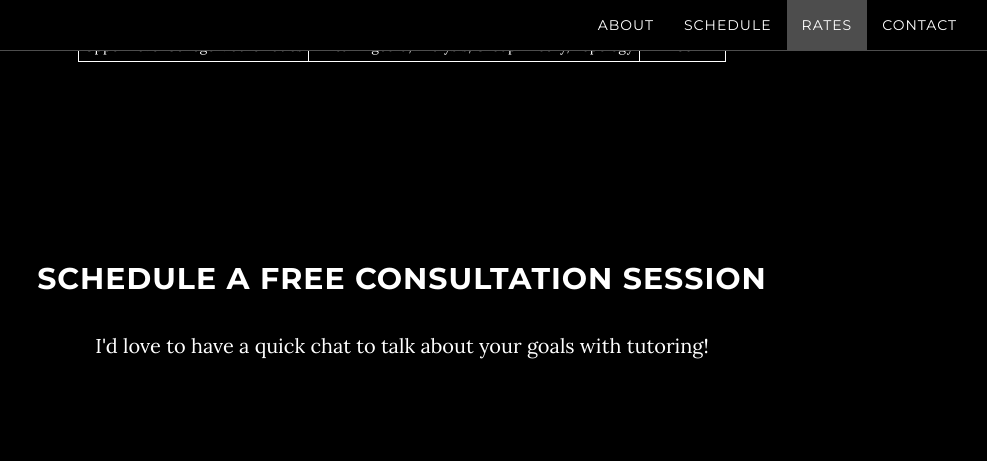
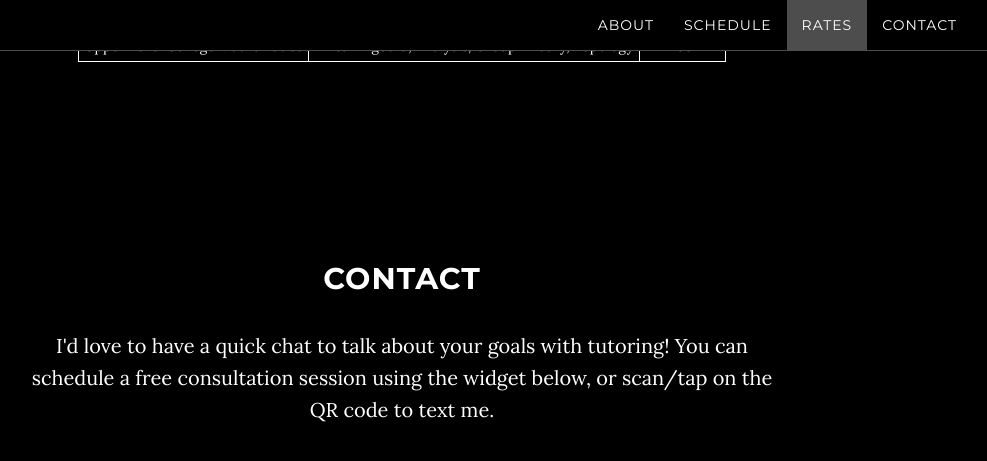
Before and after one commit to taro-shima/taro-shima.github.io, a Jekyll site: the page built from index.html, in a window 1280 px wide and 900 px high, scrolled down 1982 px. Shown: the top 461 px of the window, without its empty margins (238-1225 px from the left). Built offline with Jekyll 4.4.1, drawn with Linux system fonts in a browser that asks for light colours; some of the changed text lies outside the part shown.

Commit message:
reorg of schedule

```diff
--- a/_includes/contact.html
+++ b/_includes/contact.html
@@ -3,7 +3,7 @@
         <div class="row">
             <div class="col-lg-8 col-lg-offset-2">
                 <h2>Contact</h2>
-                <p>I'd love to have a quick chat to talk about your goals with tutoring! You can schedule a free consultation session using the widget below, or scan/tap on the QR code.</p>
+                <p>I'd love to have a quick chat to talk about your goals with tutoring! You can schedule a free consultation session using the widget below, or scan/tap on the QR code to text me.</p>
                 <!-- Calendly inline widget begin -->
                 <div class="calendly-inline-widget" data-url="https://calendly.com/taroshima?hide_gdpr_banner=1&background_color=000000&text_color=fcf9f9&primary_color=b0c7ea" style="min-width:320px;height:630px;"></div>
                 <script type="text/javascript" src="https://assets.calendly.com/assets/external/widget.js" async></script>
--- a/_includes/schedule.html
+++ /dev/null
@@ -1,15 +0,0 @@
-    <!-- Download Section -->
-    <section id="schedule" class="content-section text-center">
-        <div class="schedule-section">
-            <div class="container">
-                <div class="col-lg-8 col-lg-offset-2">
-                  <h2>Schedule a free consultation session</h2>
-                  <p>I'd love to have a quick chat to talk about your goals with tutoring!</p>
-                  <!-- Calendly inline widget begin -->
-                  <div class="calendly-inline-widget" data-url="https://calendly.com/taroshima?hide_gdpr_banner=1&background_color=000000&text_color=fcf9f9&primary_color=b0c7ea" style="min-width:320px;height:630px;"></div>
-                  <script type="text/javascript" src="https://assets.calendly.com/assets/external/widget.js" async></script>
-                  <!-- Calendly inline widget end -->
-                </div>
-            </div>
-        </div>
-    </section>
--- a/_layouts/default.html
+++ b/_layouts/default.html
@@ -6,7 +6,6 @@
     {% include header.html %}
     {% include about.html %}
     {% include rates.html %}
-    {% include schedule.html %}
     {% include contact.html %}
     {% include footer.html %}
     {% include js.html %}
```
